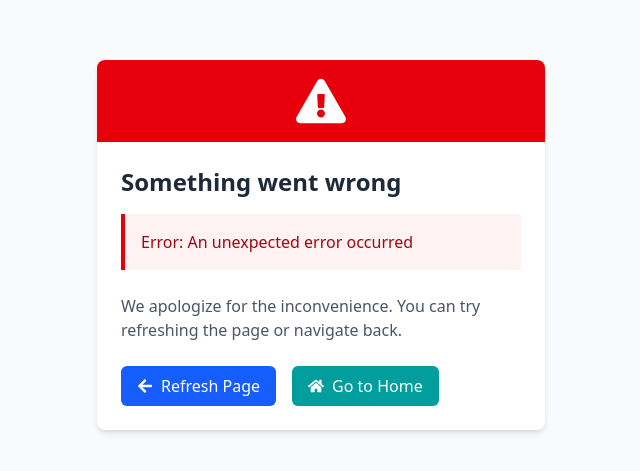
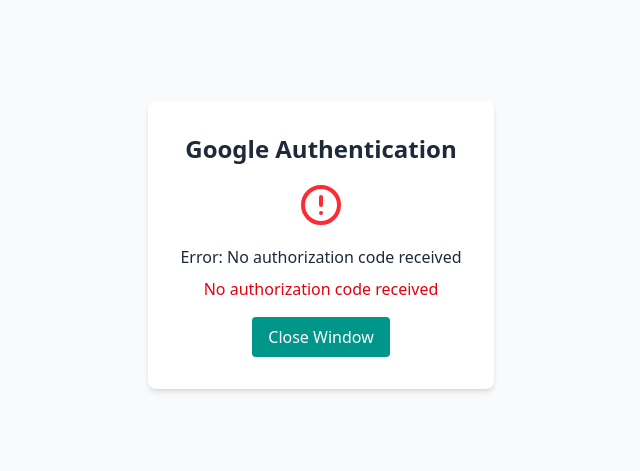
Before and after one commit to Samyaka13/shivi.ai, a React (Vite) app: page /google-callback in a window 1280 px wide. Shown: the part 155-626 px from the top of the page, without its empty margins (319-959 px from the left). Built offline with nearby package versions, Linux system fonts and the light colour scheme; a web font is replaced by a local one.

Commit message:
Samyak-PC@DESKTOP-5GQJ0Q9 MINGW64 /d/ReactJS/ReactJS-Projects/ReactJS-Authentication (main)

```diff
--- a/package.json
+++ b/package.json
@@ -11,8 +11,10 @@
   },
   "dependencies": {
     "@clerk/clerk-react": "^5.24.2",
+    "@react-oauth/google": "^0.12.1",
     "@tailwindcss/vite": "^4.0.14",
     "axios": "^1.8.4",
+    "jwt-decode": "^4.0.0",
     "react": "^19.0.0",
     "react-dom": "^19.0.0",
     "react-icons": "^5.5.0",
--- /dev/null
+++ b/src/Components/Auth/GoogleCallback.jsx
@@ -0,0 +1,99 @@
+import React, { useEffect, useState } from 'react';
+import { useLocation } from 'react-router-dom';
+import { authService } from '../../services/api';
+import { FaSpinner } from 'react-icons/fa';
+
+const GoogleCallback = () => {
+  const location = useLocation();
+  const [status, setStatus] = useState('Processing your login...');
+  const [error, setError] = useState('');
+
+  useEffect(() => {
+    const handleCallback = async () => {
+      try {
+        // Get the authorization code from URL
+        const urlParams = new URLSearchParams(location.search);
+        const code = urlParams.get('code');
+
+        if (!code) {
+          setStatus('Error: No authorization code received');
+          setError('No authorization code received');
+          sendMessageToParent({ type: 'GOOGLE_AUTH_ERROR', error: 'No authorization code received' });
+          return;
+        }
+
+        // Exchange the code for tokens
+        const tokens = await authService.handleGoogleCallback(code);
+
+        // Notify the opener window of successful authentication
+        sendMessageToParent({ type: 'GOOGLE_AUTH_SUCCESS', tokens });
+
+        setStatus('Authentication successful! Redirecting...');
+
+        // Close this window after a short delay
+        setTimeout(() => {
+          if (window.opener) {
+            window.close();
+          } else {
+            // If opened directly (not in popup), redirect to home
+            window.location.href = '/home';
+          }
+        }, 1500);
+
+      } catch (error) {
+        console.error('Google callback error:', error);
+        setStatus('Authentication failed');
+        setError(error.response?.data?.detail || 'Authentication failed. Please try again.');
+        sendMessageToParent({
+          type: 'GOOGLE_AUTH_ERROR',
+          error: error.response?.data?.detail || 'Authentication failed'
+        });
+      }
+    };
+
+    const sendMessageToParent = (message) => {
+      // Send message to the opener window
+      if (window.opener && !window.opener.closed) {
+        window.opener.postMessage(message, window.location.origin);
+      }
+    };
+
+    // Process the callback
+    handleCallback();
+  }, [location]);
+
+  return (
+    <div className="flex h-screen w-screen items-center justify-center bg-gray-50">
+      <div className="text-center p-8 bg-white rounded-lg shadow-md max-w-md">
+        <h2 className="text-2xl font-semibold text-gray-800 mb-4">Google Authentication</h2>
+
+        {!error ? (
+          <>
+            <div className="flex justify-center mb-4">
+              <FaSpinner className="animate-spin text-teal-600 text-3xl" />
+            </div>
+            <p className="text-gray-600">{status}</p>
+          </>
+        ) : (
+          <>
+            <div className="text-red-500 mb-4">
+              <svg xmlns="http://www.w3.org/2000/svg" className="h-12 w-12 mx-auto" fill="none" viewBox="0 0 24 24" stroke="currentColor">
+                <path strokeLinecap="round" strokeLinejoin="round" strokeWidth={2} d="M12 8v4m0 4h.01M21 12a9 9 0 11-18 0 9 9 0 0118 0z" />
+              </svg>
+            </div>
+            <p className="text-gray-800 font-medium mb-2">{status}</p>
+            <p className="text-red-600">{error}</p>
+            <button
+              onClick={() => window.close()}
+              className="mt-4 px-4 py-2 bg-teal-600 text-white rounded hover:bg-teal-700 transition-colors"
+            >
+              Close Window
+            </button>
+          </>
+        )}
+      </div>
+    </div>
+  );
+};
+
+export default GoogleCallback;
--- a/src/main.jsx
+++ b/src/main.jsx
@@ -13,6 +13,7 @@
 import VirtualTour from './Components/Virtual-tour/virtual-tourPage.jsx';
 import ItineraryView from './Components/Itinerary/ItineraryView.jsx';
 import UserItineraries from './Components/Itinerary/UserItineraries.jsx';
+import GoogleCallback from './Components/Auth/Googlecallback.jsx';
 
 const router = createBrowserRouter(
   createRoutesFromElements(
@@ -28,6 +29,12 @@
         element={<SignUpPage />}
         errorElement={<ErrorBoundary />}
       />
+      {/* Google OAuth Callback route - must be public */}
+      <Route
+        path='/google-callback'
+        element={<GoogleCallback />}
+        errorElement={<ErrorBoundary />}
+      />
 
       {/* Protected routes */}
       <Route
@@ -35,7 +42,7 @@
         errorElement={<ErrorBoundary />}
       >
         <Route path='/home' element={<App />} />
-``
+
         {/* Virtual Tour routes */}
         <Route path='/virtual-tour' element={<VirtualTour />} />
         <Route path='/virtual-tour/:tourId' element={<VirtualTour />} />
```
Also changed, not shown: 1 other file (tests, documents, lock files or other folders).
